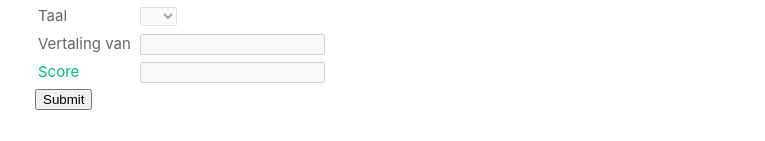
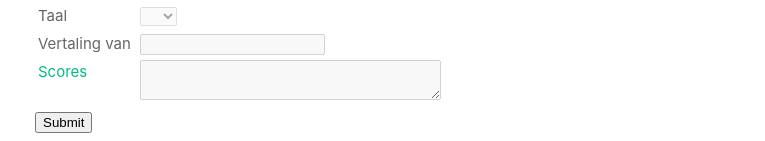
Before and after one commit to erikvoorbraak/knvvl_exam, a Vue app in the folder vue/: page /questions/1 in a window 1280 px wide. Shown: the part 767-908 px from the top of the page, without its empty margins (0-765 px from the left). Built offline with nearby package versions, Linux system fonts and the light colour scheme; no server answers.

Commit message:
More answers import formats

```diff
--- a/vue/src/views/EditQuestion.vue
+++ b/vue/src/views/EditQuestion.vue
@@ -70,8 +70,8 @@ import TableChanges from "../components/TableChanges.vue";
             </select>
         </td></tr>
         <tr><td>Vertaling van</td><td><input :disabled="loading" type="number" v-model="form.translates"/></td></tr>
-        <tr v-if="questionId"><td><a title="Percentage goed beantwoord na eventuele correctie, aantal examens waarin de vraag voorkwam, aantal keer beantwoord">Score</a></td>
-            <td><input disabled v-model="form.scoreLabel"/></td></tr>
+        <tr v-if="questionId"><td><a title="Percentage goed beantwoord per examen, na eventuele correctie">Scores</a></td>
+            <td><textarea disabled v-model="form.scoresPerExam" rows="2" cols="40"/></td></tr>
       </table>
       <button class="button is-primary">Submit</button>
       </form>
```
